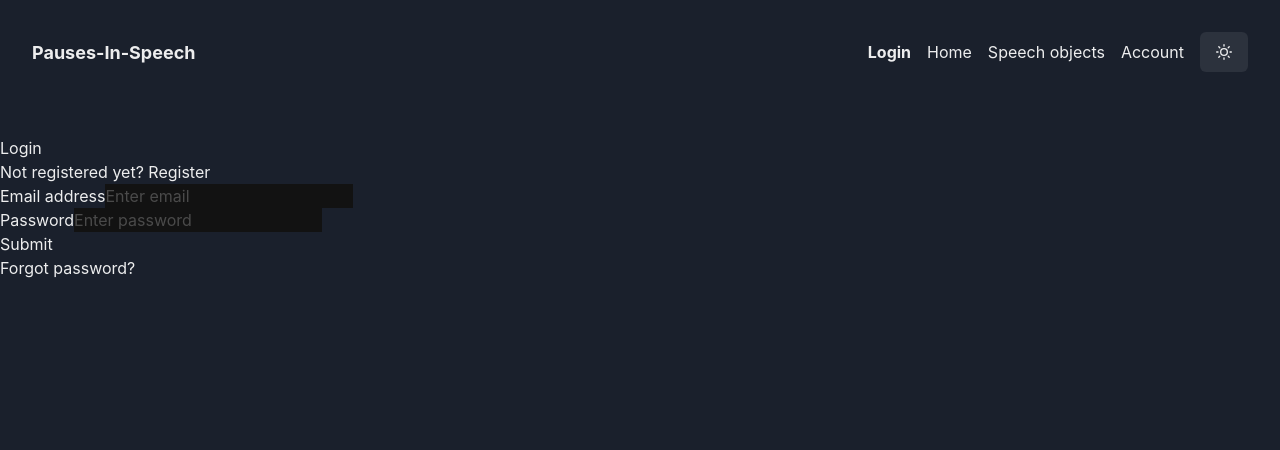
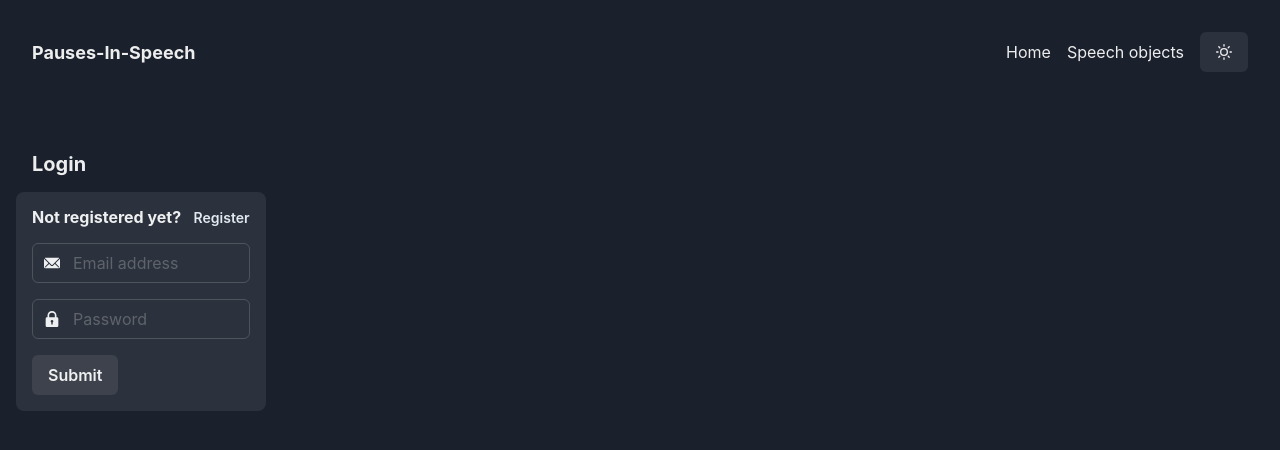
Before and after one commit to Pauses-In-Speech/pis_webapp, a React (Create React App) app: page / in a window 1280 px wide. Shown: the top 450 px of the page. Built offline with nearby package versions, Linux system fonts and the light colour scheme.

Commit message:
Add logout functionality

```diff
--- a/src/components/Header.jsx
+++ b/src/components/Header.jsx
@@ -1,16 +1,16 @@
 import { useState } from 'react'
 import { Box, Text, Flex, Link } from '@chakra-ui/react'
 import { CloseIcon, HamburgerIcon } from '@chakra-ui/icons'
-import { NavLink } from 'react-router-dom';
+import { NavLink, useLocation } from 'react-router-dom';
 import ToggleColorMode from './ToggleColorMode';
 import { useColorMode } from '@chakra-ui/color-mode'
 
-function MenuItem ({children, isLast, to="/"}) {
+function MenuItem ({children, callFunct, isLast, to="/"}) {
   return (
     <Text
     mr={{base: isLast ? 0 : 4, sm: isLast ? 0 : 4}}
     display="block">
-      <Link as={NavLink} to={to} _activeLink={{fontWeight:"bold"}}>{children}</Link>
+      <Link as={NavLink} to={to} _activeLink={{fontWeight:"bold"}} onClick={callFunct}>{children}</Link>
     </Text>
   )
 }
@@ -19,6 +19,12 @@ function Header() {
   const [show, setShow] = useState(false)
   const toggleMenu = () => setShow(!show)
   const { colorMode, toggleColorMode } = useColorMode();
+  let location = useLocation();
+  console.log("LOCATION: ", location.pathname);
+
+  const logout = () => {
+    localStorage.removeItem('userLoginToken')
+  };
 
   return (
     <Flex
@@ -53,11 +59,10 @@ function Header() {
         justify={["center", "space-between", "flex-end", "flex-end"]}
         direction={["column", "row", "row", "row"]}
         pt={[4, 4, 0, 0]}>
-          <MenuItem to="/">Login</MenuItem>
           <MenuItem to="/home">Home</MenuItem>
           <MenuItem to="/library">Speech objects</MenuItem>
+          {location.pathname !== "/" && <MenuItem to="/" callFunct={logout}>Logout</MenuItem>}
           {/* <MenuItem to="/account" isLast>Account</MenuItem> */}
-          <MenuItem to="/account">Account</MenuItem>
           <ToggleColorMode />
         </Flex>
       </Box>
--- a/src/pages/Account.jsx
+++ /dev/null
@@ -1,9 +0,0 @@
-import React from 'react'
-
-function Account() {
-  return (
-    <div>Account</div>
-  )
-}
-
-export default Account
--- a/src/pages/Login.jsx
+++ b/src/pages/Login.jsx
@@ -1,8 +1,14 @@
 import { React, useState, useRef } from 'react'
+import { Heading, Box, Stack, Button, FormControl, FormErrorMessage, Input, InputGroup, InputLeftElement } from '@chakra-ui/react'
+import { useColorMode } from '@chakra-ui/color-mode'
 import { useNavigate } from 'react-router-dom';
+import { LockIcon, EmailIcon } from '@chakra-ui/icons'
 
-function Login({loginToken, setLoginToken}) {
+function Login({ loginToken, setLoginToken }) {
   const navigate = useNavigate();
+
+  const { colorMode, toggleColorMode } = useColorMode();
+
   let [authMode, setAuthMode] = useState("signin")
   const registerEmailRef = useRef();
   const registerPasswordRef = useRef();
@@ -15,6 +21,7 @@ function Login({loginToken, setLoginToken}) {
 
   const changeAuthMode = () => {
     setAuthMode(authMode === "signin" ? "signup" : "signin")
+    setShowLoginInfo(false)
   }
 
   const handleRegisterAccount = async (e) => {
@@ -95,100 +102,103 @@ function Login({loginToken, setLoginToken}) {
   if (authMode === "signin") {
     // Log in to account
     return (
-      <div className="Auth-form-container">
-        <form onSubmit={handleLogin} className="Auth-form">
-          <div className="Auth-form-content">
-            <h3 className="Auth-form-title">Login</h3>
-            <div className="text-center">
-              Not registered yet?{" "}
-              <span className="link-primary" onClick={changeAuthMode}>
-                Register
-              </span>
-            </div>
-            <div className="form-group mt-3">
-              <label>Email address</label>
-              <input
+      <Box m={4}>
+        <Heading p={4} size="md">Login</Heading>
+        <Box border="0px" rounded="lg" bg={colorMode === "dark" ? "whiteAlpha.200" : "blackAlpha.500"} maxW="20%" p={4}>
+          <Stack direction='row' align='center' justify={'space-between'} pb={4}>
+            <Heading size="sm">Not registered yet?</Heading>
+            <Button onClick={changeAuthMode} size='sm' variant='link'>Register</Button>
+          </Stack>
+          <form onSubmit={handleLogin}>
+            <Stack spacing={4}>
+              <FormControl isInvalid={showLoginInfo}>
+                <InputGroup>
+                  <InputLeftElement
+                    pointerEvents="none"
+                    children={<EmailIcon />}
+                  />
+                  <Input
                     type="email"
-                className="form-control mt-1"
-                placeholder="Enter email"
+                    placeholder="Email address"
                     ref={loginEmailRef}
                     title='Enter a valid email address'
                   />
-            </div>
-            <div className="form-group mt-3">
-              <label>Password</label>
-              <input
+                </InputGroup>
+              </FormControl>
+              <FormControl isInvalid={showLoginInfo}>
+                <InputGroup>
+                  <InputLeftElement
+                    pointerEvents="none"
+                    children={<LockIcon />}
+                  />
+                  <Input
                     type="password"
-                className="form-control mt-1"
-                placeholder="Enter password"
+                    placeholder="Password"
                     ref={loginPasswordRef}
                   />
-            </div>
-            <div className="d-grid gap-2 mt-3">
-              <button type="submit" className="btn btn-primary">
+                </InputGroup>
+                {showLoginInfo && <FormErrorMessage>Something went wrong: {displayText}</FormErrorMessage>}
+              </FormControl>
+              <Box>
+                <Button type="submit">
                   Submit
-              </button>
-            </div>
-            <p className="text-center mt-2">
-              Forgot <a href="#">password?</a>
-            </p>
-          </div>
+                </Button>
+              </Box>
+            </Stack>
           </form>
-
-        <div>
-          {showLoginInfo && <span><p style={{ color: 'red' }}>Something went wrong: {displayText}</p></span>}
-        </div>
-      </div>
+        </Box>
+      </Box>
     )
   }
 
   // Register new account
   return (
-    <div className="Auth-form-container">
-      <form onSubmit={handleRegisterAccount} className="Auth-form">
-        <div className="Auth-form-content">
-          <h3 className="Auth-form-title">Register</h3>
-          <div className="text-center">
-            Already registered?{" "}
-            <span className="link-primary" onClick={changeAuthMode}>
-              Login
-            </span>
-          </div>
-          <div className="form-group mt-3">
-            <label>Email address</label>
-            <input
+    <Box m={4}>
+      <Heading p={4} size="md">Register</Heading>
+      <Box border="0px" rounded="lg" bg={colorMode === "dark" ? "whiteAlpha.200" : "blackAlpha.500"} maxW="20%" p={4}>
+        <Stack direction='row' align='center' justify={'space-between'} pb={4}>
+          <Heading size="sm">Already registered?</Heading>
+          <Button onClick={changeAuthMode} size='sm' variant='link'>Login</Button>
+        </Stack>
+        <form onSubmit={handleRegisterAccount}>
+          <Stack spacing={4}>
+            <FormControl isInvalid={showLoginInfo}>
+              <InputGroup>
+                <InputLeftElement
+                  pointerEvents="none"
+                  children={<EmailIcon />}
+                />
+                <Input
                   type="email"
-              className="form-control mt-1"
-              placeholder="Email Address"
+                  placeholder="Email address"
                   ref={registerEmailRef}
                   title='Enter a valid email address'
                 />
-          </div>
-          <div className="form-group mt-3">
-            <label>Password</label>
-            <input
+              </InputGroup>
+            </FormControl>
+            <FormControl isInvalid={showLoginInfo}>
+              <InputGroup>
+                <InputLeftElement
+                  pointerEvents="none"
+                  children={<LockIcon />}
+                />
+                <Input
                   type="password"
-              className="form-control mt-1"
                   placeholder="Password"
                   ref={registerPasswordRef}
                 />
-          </div>
-          <div className="d-grid gap-2 mt-3">
-            <button type="submit" className="btn btn-primary">
+              </InputGroup>
+              {showLoginInfo && <FormErrorMessage>Something went wrong: {displayText}</FormErrorMessage>}
+            </FormControl>
+            <Box>
+              <Button type="submit">
                 Submit
-            </button>
-          </div>
-          <p className="text-center mt-2">
-            Forgot <a href="#">password?</a>
-          </p>
-        </div>
+              </Button>
+            </Box>
+          </Stack>
         </form>
-
-      <div>
-          {showLoginInfo && <span><p style={{ color: 'red' }}>Something went wrong: {displayText}</p></span>}
-      </div>
-
-    </div>
+      </Box>
+    </Box>
 
   )
 }
--- a/src/pages/Pages.jsx
+++ b/src/pages/Pages.jsx
@@ -1,7 +1,6 @@
 import React, { useState } from 'react'
 import Home from './Home'
 import Library from './Library'
-import Account from './Account';
 import Login from './Login';
 import { Route, Routes, useLocation, } from 'react-router-dom';
 
@@ -50,7 +49,6 @@ function Pages() {
       <Route path='/' element={<Login loginToken={userLoginToken} setLoginToken={setUserLoginToken} />} />
       <Route path='/home' element={<Home speechObject={selectedSpeechObject} onSpeechObjectSelect={handleSpeechObjectSelect} loginToken={userLoginToken} verifyLoginToken={verifyLoginToken} />} />
       <Route path='/library' element={<Library onSpeechObjectSelect={handleSpeechObjectSelect} loginToken={userLoginToken} verifyLoginToken={verifyLoginToken} />} />
-      <Route path='/account' element={<Account />} />
     </Routes>
   )
 }
```
Lines whose indentation alone changed are shown as unchanged.
